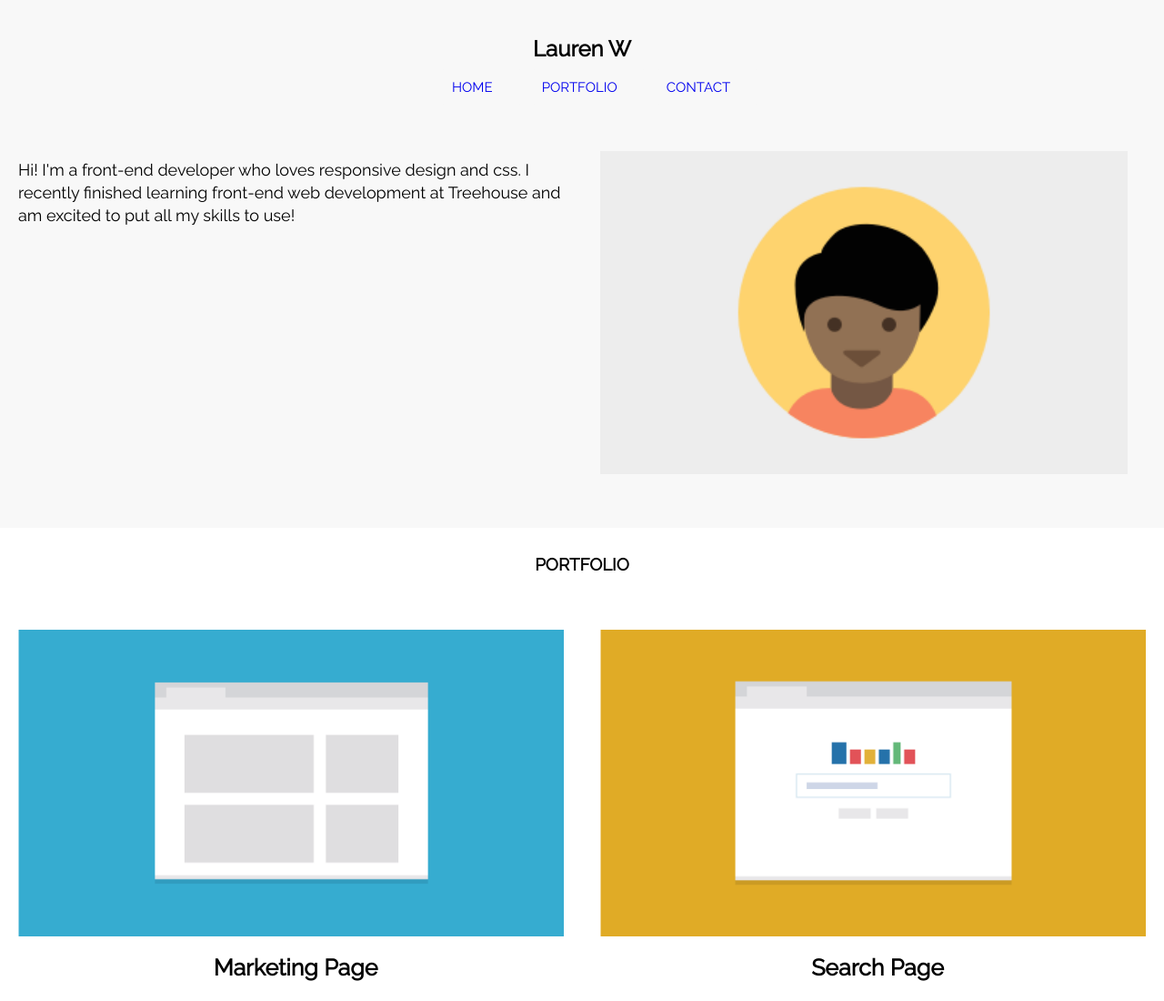
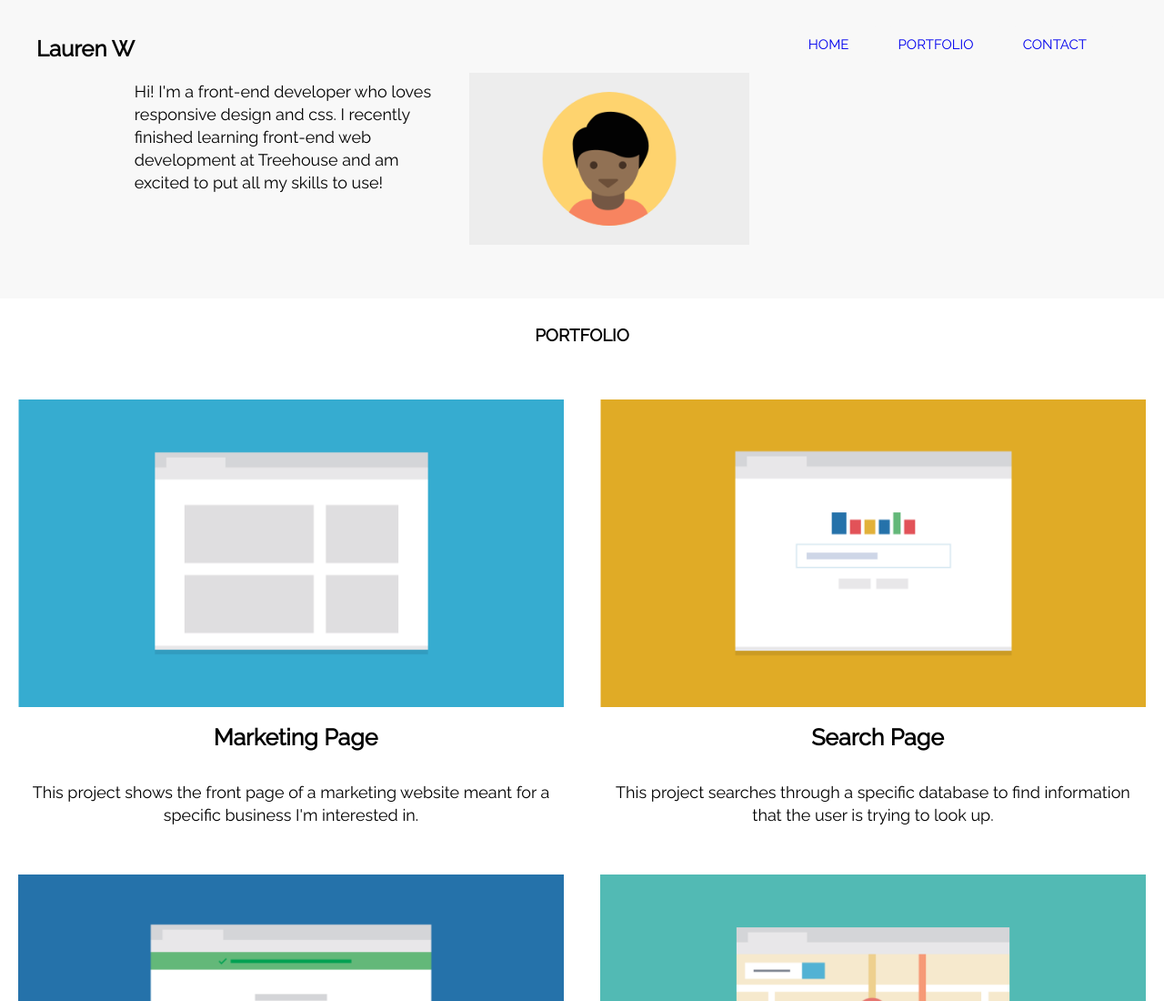
Before and after one commit to lmw0165/Project-2-Responsive-Layout, a plain HTML site: page index.html in a window 1280 px wide. Shown: the top 1100 px of the page at 91% size. Drawn offline with Linux system fonts and the light colour scheme.

Commit message:
Update styles.css

```diff
--- a/css/styles.css
+++ b/css/styles.css
@@ -156,14 +156,18 @@ h4,
         height: 60%;
         text-align: center;
         margin: 0 auto;
-
-
-    }
-
-
     }
 }
 
 @media (min-width: 1024px) {
+    .name {
+        float: left;
+        padding-left: 20px;
+    }
+    .nav {
+        float: right;
+        padding: 20px;
+    }
+
 
 }
```
